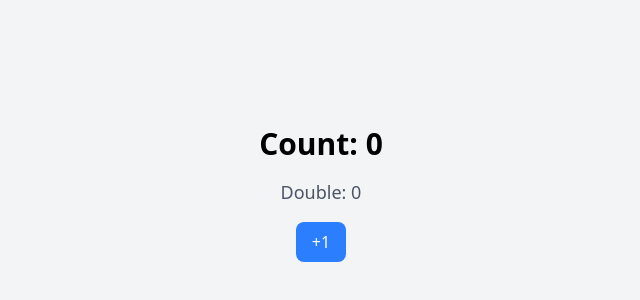
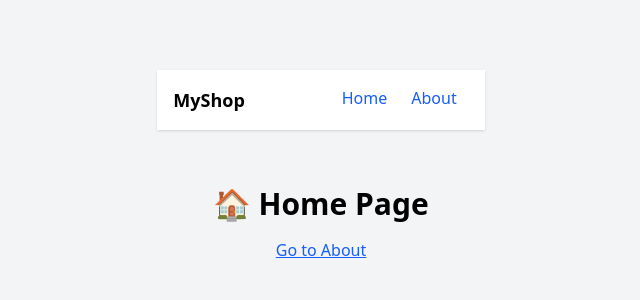
Before and after one commit to LuongCaoChanHuyIT/FE_Source, a Vue app: page / in a window 1280 px wide. Shown: the part 206-506 px from the top of the page, without its empty margins (319-959 px from the left). Built offline with nearby package versions, Linux system fonts and the light colour scheme.

Commit message:
layout route setup final

```diff
--- a/package.json
+++ b/package.json
@@ -13,7 +13,8 @@
     "pinia": "^3.0.3",
     "pinia-plugin-persistedstate": "^4.7.1",
     "tailwindcss": "^4.1.16",
-    "vue": "^3.5.22"
+    "vue": "^3.5.22",
+    "vue-router": "^4.6.3"
   },
   "devDependencies": {
     "@eslint/js": "^9.39.0",
--- a/src/App.vue
+++ b/src/App.vue
@@ -6,13 +6,14 @@ const counter = useCounterStore()
 
 <template>
   <div class="min-h-screen flex flex-col items-center justify-center bg-gray-100 space-y-4">
-    <h1 class="text-3xl font-bold">Count: {{ counter.count }}</h1>
+    <!-- <h1 class="text-3xl font-bold">Count: {{ counter.count }}</h1>
     <h2 class="text-lg text-gray-600">Double: {{ counter.doubleCount }}</h2>
     <button
       @click="counter.increment"
       class="px-4 py-2 bg-blue-500 text-white rounded-lg hover:bg-blue-600"
     >
       +1
-    </button>
+    </button> -->
+    <router-view></router-view>
   </div>
 </template>
--- /dev/null
+++ b/src/layouts/AuthLayout.vue
@@ -0,0 +1,7 @@
+<template>
+  <div class="min-h-screen flex items-center justify-center bg-gray-100">
+    <div class="bg-white p-8 rounded shadow w-96">
+      <router-view></router-view>
+    </div>
+  </div>
+</template>
--- /dev/null
+++ b/src/layouts/DefaultLayout.vue
@@ -0,0 +1,15 @@
+<template>
+  <div>
+    <header class="bg-white shadow p-4 flex justify-between">
+      <h1 class="font-bold text-lg">MyShop</h1>
+      <nav>
+        <router-link to="/" class="px-3 text-blue-600">Home</router-link>
+        <router-link to="/about" class="px-3 text-blue-600">About</router-link>
+      </nav>
+    </header>
+
+    <main class="p-6">
+      <router-view></router-view>
+    </main>
+  </div>
+</template>
--- a/src/main.ts
+++ b/src/main.ts
@@ -1,7 +1,7 @@
 import { createApp } from 'vue'
 import { createPinia } from 'pinia'
 import piniaPersistedState from 'pinia-plugin-persistedstate'
-
+import router from '@/routers'
 import './style.css'
 import App from './App.vue'
 
@@ -9,4 +9,5 @@ const app = createApp(App)
 const pinia = createPinia()
 pinia.use(piniaPersistedState)
 app.use(pinia)
+app.use(router)
 app.mount('#app')
--- /dev/null
+++ b/src/views/AboutView.vue
@@ -0,0 +1,3 @@
+<template>
+  <h2 class="text-2xl font-semibold text-center">ℹ️ About Page</h2>
+</template>
--- /dev/null
+++ b/src/views/HomeView.vue
@@ -0,0 +1,6 @@
+<template>
+  <div class="p-8 text-center">
+    <h1 class="text-3xl font-bold mb-4">🏠 Home Page</h1>
+    <router-link to="/about" class="text-blue-600 underline">Go to About</router-link>
+  </div>
+</template>
--- /dev/null
+++ b/src/views/LoginView.vue
@@ -0,0 +1,7 @@
+<template>
+  <div>
+    <h2 class="text-2xl font-bold mb-4 text-center">Đăng nhập</h2>
+    <input class="border p-2 w-full mb-4" placeholder="Tên đăng nhập" />
+    <button class="bg-blue-600 text-white w-full py-2 rounded">Login</button>
+  </div>
+</template>
```
Also changed, not shown: src/routers/index.ts (added, +31 -0 lines), 1 other file (tests, documents, lock files or other folders).
